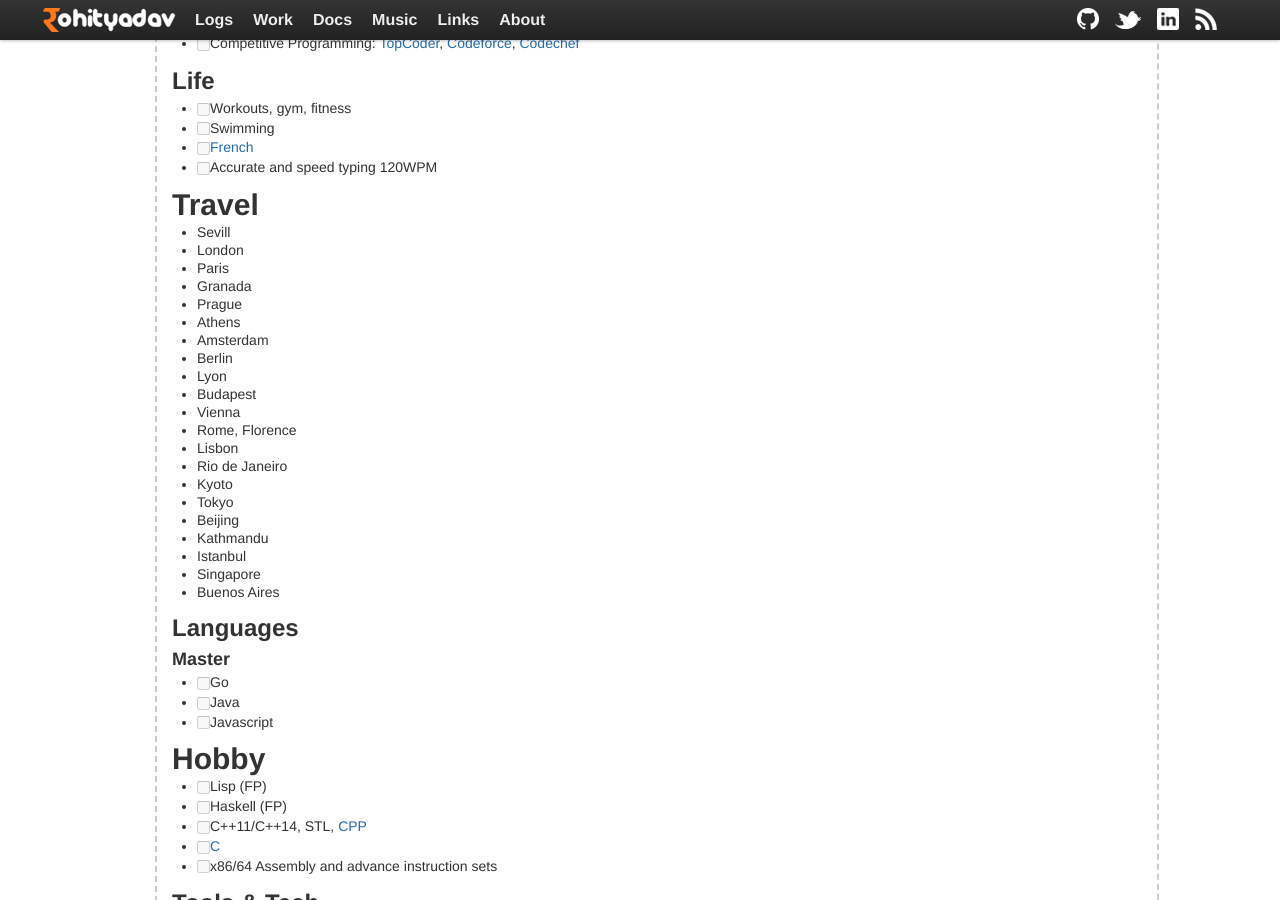
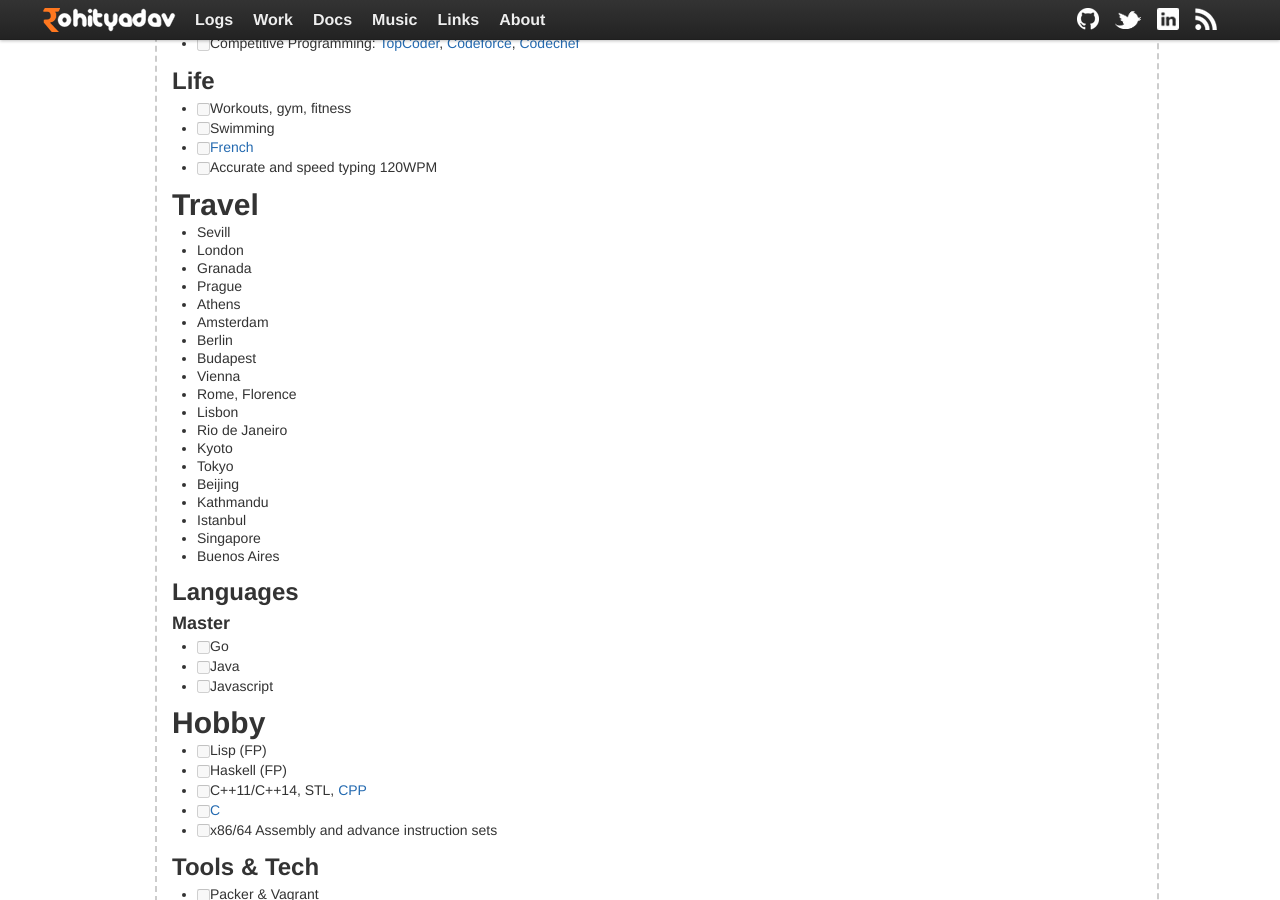
Before and after one commit to rohityadavcloud/rohityadavcloud.github.io, a Jekyll site: the page built from kaizen/index.markdown, in a window 1280 px wide and 900 px high, scrolled down 356 px. Built offline with Jekyll 4.4.1, drawn with Linux system fonts in a browser that asks for light colours.

Commit message:
kaizen: travel fxs
Signed-off-by: Rohit Yadav <bhaisaab@baagi.org>

```diff
--- a/kaizen/index.markdown
+++ b/kaizen/index.markdown
@@ -30,13 +30,11 @@ tagline: List for 2014
 
 - Sevill
 - London
-- Paris
 - Granada
 - Prague
 - Athens
 - Amsterdam
 - Berlin
-- Lyon
 - Budapest
 - Vienna
 - Rome, Florence
```
